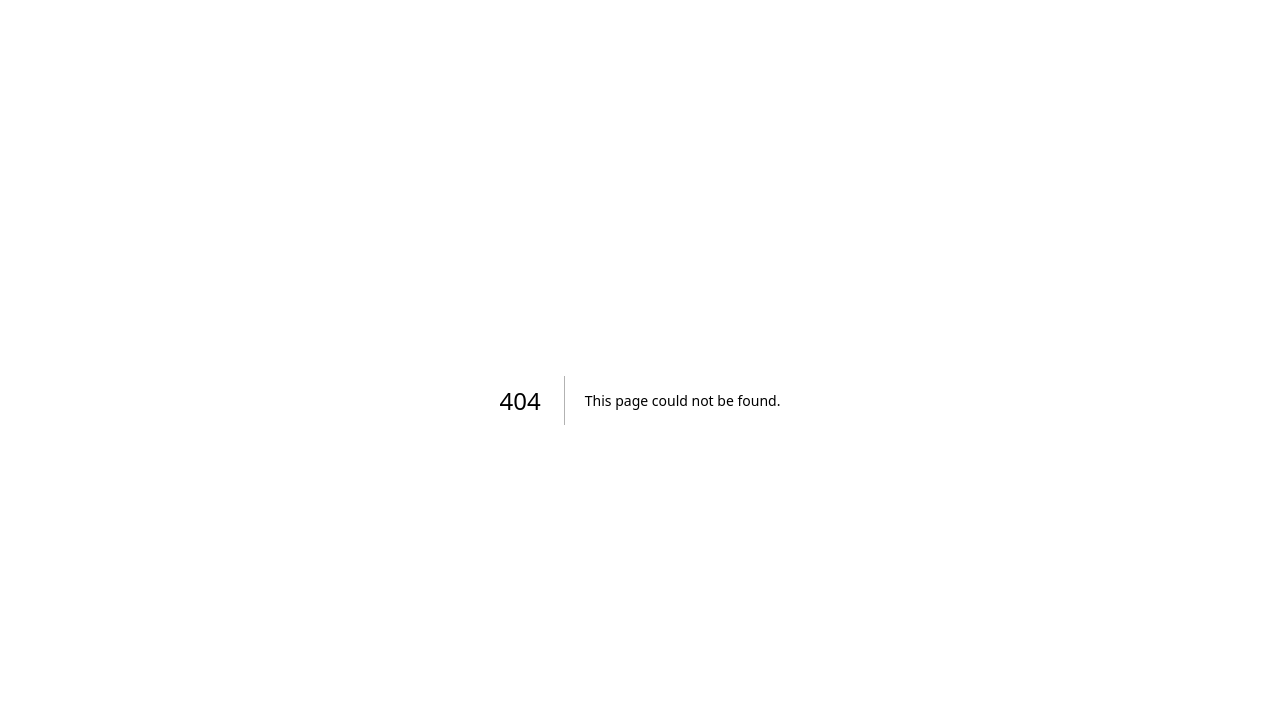
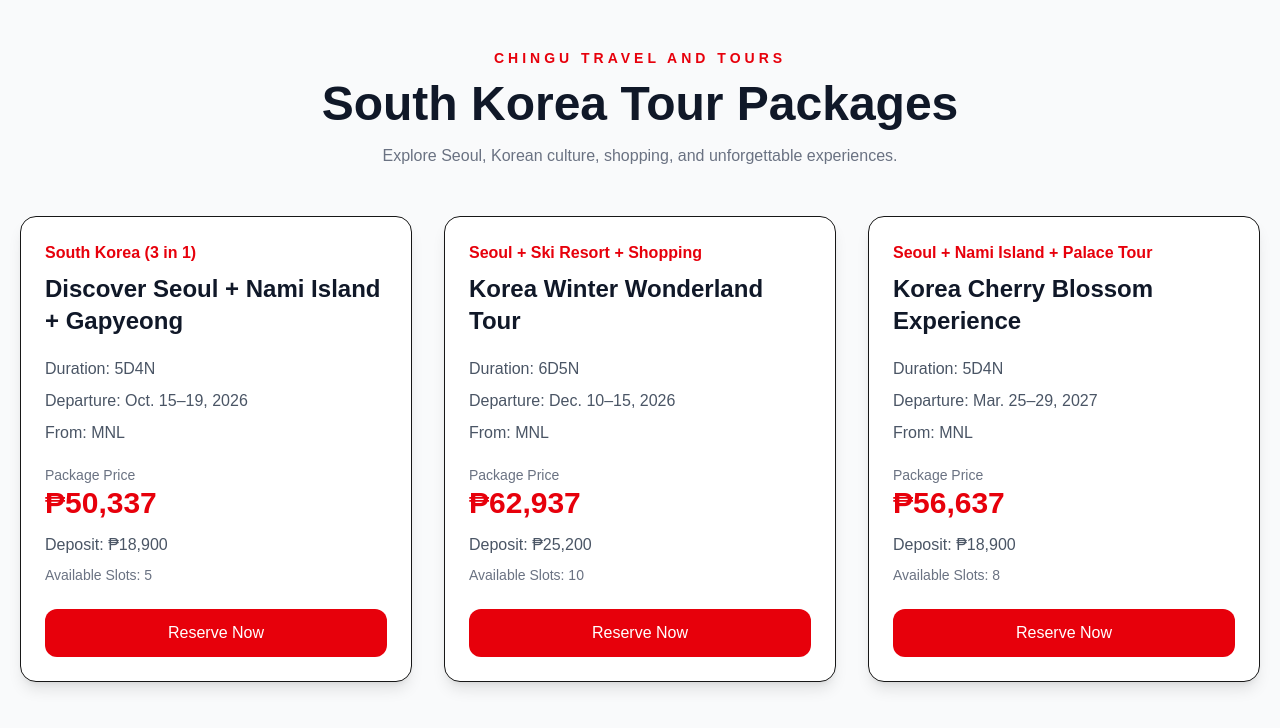
Before and after one commit to chingutravelandtours/chingu-website, a Next.js app: page /korea-tour in a window 1280 px wide. Before the commit this address had no page. Shown: the top 728 px of the page. Built offline with nearby package versions, Linux system fonts and the light colour scheme.

Commit message:
Create page.tsx

```diff
--- /dev/null
+++ b/app/korea-tour/page.tsx
@@ -0,0 +1,128 @@
+"use client";
+
+const USD_TO_PHP = 63;
+
+type Package = {
+  title: string;
+  subtitle: string;
+  duration: string;
+  dates: string;
+  city: string;
+  price: number;
+  slots?: number;
+  deposit?: number;
+};
+
+const packages: Package[] = [
+  {
+    title: "Discover Seoul + Nami Island + Gapyeong",
+    subtitle: "South Korea (3 in 1)",
+    duration: "5D4N",
+    dates: "Oct. 15–19, 2026",
+    city: "MNL",
+    price: 799 * USD_TO_PHP,
+    slots: 5,
+    deposit: 300 * USD_TO_PHP,
+  },
+  {
+    title: "Korea Winter Wonderland Tour",
+    subtitle: "Seoul + Ski Resort + Shopping",
+    duration: "6D5N",
+    dates: "Dec. 10–15, 2026",
+    city: "MNL",
+    price: 999 * USD_TO_PHP,
+    slots: 10,
+    deposit: 400 * USD_TO_PHP,
+  },
+  {
+    title: "Korea Cherry Blossom Experience",
+    subtitle: "Seoul + Nami Island + Palace Tour",
+    duration: "5D4N",
+    dates: "Mar. 25–29, 2027",
+    city: "MNL",
+    price: 899 * USD_TO_PHP,
+    slots: 8,
+    deposit: 300 * USD_TO_PHP,
+  },
+];
+
+export default function SouthKoreaToursPage() {
+  return (
+    <main className="min-h-screen bg-gray-50 py-12 px-5">
+      <div className="max-w-[1600px] mx-auto">
+
+        <div className="text-center mb-12">
+          <p className="text-red-600 font-semibold uppercase tracking-[4px] text-sm">
+            CHINGU Travel and Tours
+          </p>
+
+          <h1 className="mt-3 text-4xl md:text-5xl font-bold text-gray-900">
+            South Korea Tour Packages
+          </h1>
+
+          <p className="mt-4 text-gray-500">
+            Explore Seoul, Korean culture, shopping, and unforgettable experiences.
+          </p>
+        </div>
+
+
+        <div className="grid md:grid-cols-3 gap-8">
+
+          {packages.map((pkg, index) => (
+            <div
+              key={index}
+              className="bg-white rounded-2xl shadow-lg p-6 border"
+            >
+
+              <p className="text-red-600 font-semibold">
+                {pkg.subtitle}
+              </p>
+
+              <h2 className="mt-2 text-2xl font-bold text-gray-900">
+                {pkg.title}
+              </h2>
+
+              <div className="mt-5 space-y-2 text-gray-600">
+                <p>Duration: {pkg.duration}</p>
+                <p>Departure: {pkg.dates}</p>
+                <p>From: {pkg.city}</p>
+              </div>
+
+              <div className="mt-5">
+                <p className="text-sm text-gray-500">
+                  Package Price
+                </p>
+
+                <p className="text-3xl font-bold text-red-600">
+                  ₱{pkg.price.toLocaleString()}
+                </p>
+              </div>
+
+
+              {pkg.deposit && (
+                <p className="mt-3 text-gray-600">
+                  Deposit: ₱{pkg.deposit.toLocaleString()}
+                </p>
+              )}
+
+
+              {pkg.slots && (
+                <p className="mt-2 text-sm text-gray-500">
+                  Available Slots: {pkg.slots}
+                </p>
+              )}
+
+
+              <button className="mt-6 w-full bg-red-600 text-white py-3 rounded-xl hover:bg-red-700">
+                Reserve Now
+              </button>
+
+            </div>
+          ))}
+
+        </div>
+
+      </div>
+    </main>
+  );
+}
```
